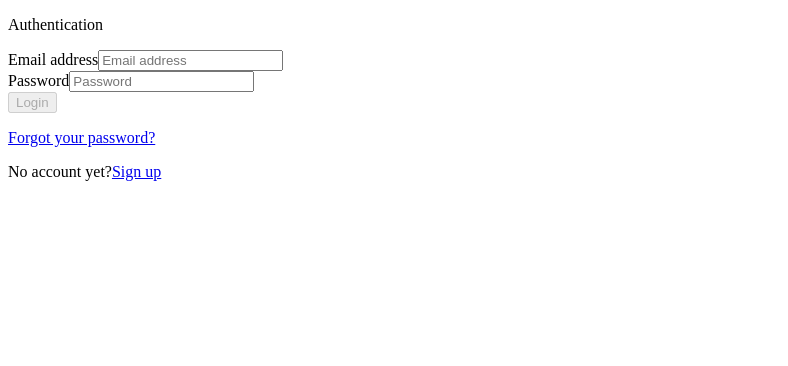
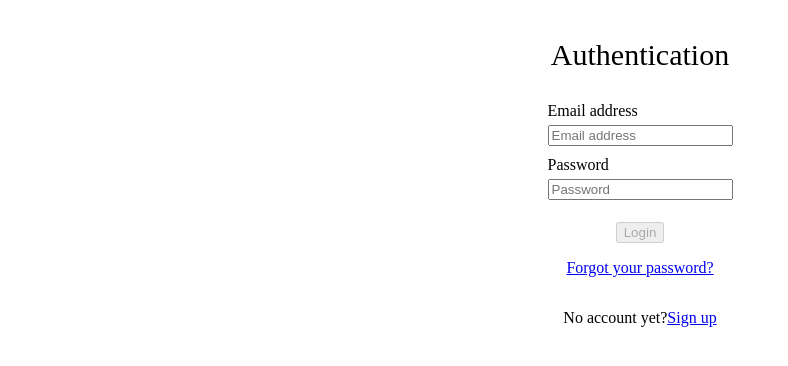
Before and after one commit to Geet0597/ReactAuthenticationApp, a React app: page /signin in a window 1280 px wide. Shown: the top 366 px of the page, without its empty margins (0-788 px from the left). Built offline with nearby package versions, Linux system fonts and the light colour scheme.

Commit message:
Added basic styling on all the components

```diff
--- /dev/null
+++ b/src/page/Authentication.css
@@ -0,0 +1,27 @@
+.sigininContainer{
+    display: flex;
+    flex-direction: column;
+    align-items: center;
+}
+
+.signinBtn {
+    display: flex;
+    margin-top: 12px;
+    justify-content: center;
+}
+
+.headerText {
+    font-size: 30px;
+}
+
+.field {
+    display: flex;
+    flex-direction: column;
+    gap: 5px;
+}
+
+.formContainer {
+    display: flex;
+    gap: 10px;
+    flex-direction: column;
+}
--- a/src/page/Authentication.js
+++ b/src/page/Authentication.js
@@ -2,6 +2,7 @@ import React, {useState} from 'react';
 import {  signInWithEmailAndPassword   } from 'firebase/auth';
 import { auth } from '../../firebase';
 import { Link, NavLink, useNavigate } from 'react-router-dom';
+import './Authentication.css';
 
 const Authentication = (props) => {
     const {setIsAuthenticated} = props;
@@ -29,12 +30,12 @@ const Authentication = (props) => {
 
     return(
         <>
-            <main >
+            <main>
                 <section>
-                    <div>
-                        <p> Authentication </p>
-                        <form>
-                            <div>
+                    <div className='sigininContainer'>
+                        <p className='headerText'> Authentication </p>
+                        <form className='formContainer'>
+                            <div className='field'>
                                 <label htmlFor="email-address">
                                     Email address
                                 </label>
@@ -48,7 +49,7 @@ const Authentication = (props) => {
                                 />
                             </div>
 
-                            <div>
+                            <div className='field'>
                                 <label htmlFor="password">
                                     Password
                                 </label>
@@ -62,7 +63,7 @@ const Authentication = (props) => {
                                 />
                             </div>
 
-                            <div>
+                            <div className='signinBtn'>
                                 <button
                                     onClick={onLogin}
                                     disabled={email === '' || password === ''}
--- a/src/page/Home.css
+++ b/src/page/Home.css
@@ -3,3 +3,19 @@
     justify-content: space-between;
     align-items: baseline;
 }
+
+.dataContainer {
+    display: flex;
+    gap: 58px;
+    flex-wrap: wrap;
+}
+
+.card {
+    border: 1px solid black;
+    padding: 15px;
+    width: 300px;
+}
+
+.headerText {
+    font-size: 30px;
+}
--- a/src/page/Home.js
+++ b/src/page/Home.js
@@ -60,7 +60,7 @@ const Home = (props) => {
     return(
         <>
           <nav className='nav'>
-              <p>
+              <p className='headerText'>
                 Welcome Home
               </p>
               <div>
@@ -69,21 +69,21 @@ const Home = (props) => {
             </button>
           </div>
           </nav>
-          <div>
+          <div className='dataContainer'>
               {data.map((item) => (
-                  <div key={item._id}>
-                      Name: {item.name}
-                      No. of Trips: {item.trips}
-                      Airline Details
+                  <div key={item._id} className='card'>
+                      <div>Name: {item.name}</div>
+                      <div>No. of Trips: {item.trips}</div>
+                      <div>Airline Details</div>
                       {item.airline.map((airline) => (
                         <div key={airline._id}>
-                          Name: {airline.name}
-                          Website: {airline.website}
-                          Logo: <img src={airline.logo} alt='logo'/>
-                          Slogan: {airline.slogan}
-                          Head Quaters: {airline.head_quaters}
-                          country: {airline.country}
-                          established: {airline.established}
+                          <div>Name: {airline.name}</div>
+                          <div>Website: {airline.website}</div>
+                          <div>Logo: <img src={airline.logo} alt='logo'/></div>
+                          <div>Slogan: {airline.slogan}</div>
+                          <div>Head Quaters: {airline.head_quaters}</div>
+                          <div>Country: {airline.country}</div>
+                          <div>Established: {airline.established}</div>
                       </div>
                       ))}
                   </div>
--- /dev/null
+++ b/src/page/Signup.css
@@ -0,0 +1,27 @@
+.siginupContainer{
+    display: flex;
+    flex-direction: column;
+    align-items: center;
+}
+
+.signupBtn {
+    display: flex;
+    margin-top: 12px;
+    justify-content: center;
+}
+
+.headerText {
+    font-size: 30px;
+}
+
+.field {
+    display: flex;
+    flex-direction: column;
+    gap: 5px;
+}
+
+.formContainer {
+    display: flex;
+    gap: 10px;
+    flex-direction: column;
+}
--- a/src/page/Signup.js
+++ b/src/page/Signup.js
@@ -2,6 +2,7 @@ import React, {useState} from 'react';
 import { NavLink, useNavigate } from 'react-router-dom';
 import {  createUserWithEmailAndPassword  } from 'firebase/auth';
 import { auth } from '../../firebase';
+import './Signup.css';
 
 const Signup = () => {
     const navigate = useNavigate();
@@ -24,18 +25,15 @@ const Signup = () => {
             const errorMessage = error.message;
             console.log(errorCode, errorMessage);
         });
-
-
     }
 
   return (
     <main >
         <section>
-            <div>
-                <div>
-                    <h1> SignUp </h1>
-                    <form>
-                        <div>
+            <div className='siginupContainer'>
+                <p className='headerText' > SignUp </p>
+                <form className='formContainer'>
+                    <div className='field'>
                         <label htmlFor="email-address">
                             Email address
                         </label>
@@ -49,7 +47,7 @@ const Signup = () => {
                         />
                     </div>
 
-                        <div>
+                    <div className='field'>
                         <label htmlFor="password">
                             Password
                         </label>
@@ -64,6 +62,7 @@ const Signup = () => {
                     </div>
 
                     <button
+                        className='signupBtn'
                         type="submit"
                         onClick={onSubmit}
                         disabled={email === '' || password === ''}
@@ -80,7 +79,6 @@ const Signup = () => {
                     </NavLink>
                 </p>
             </div>
-            </div>
         </section>
     </main>
   )
```
Lines whose indentation alone changed are shown as unchanged.
